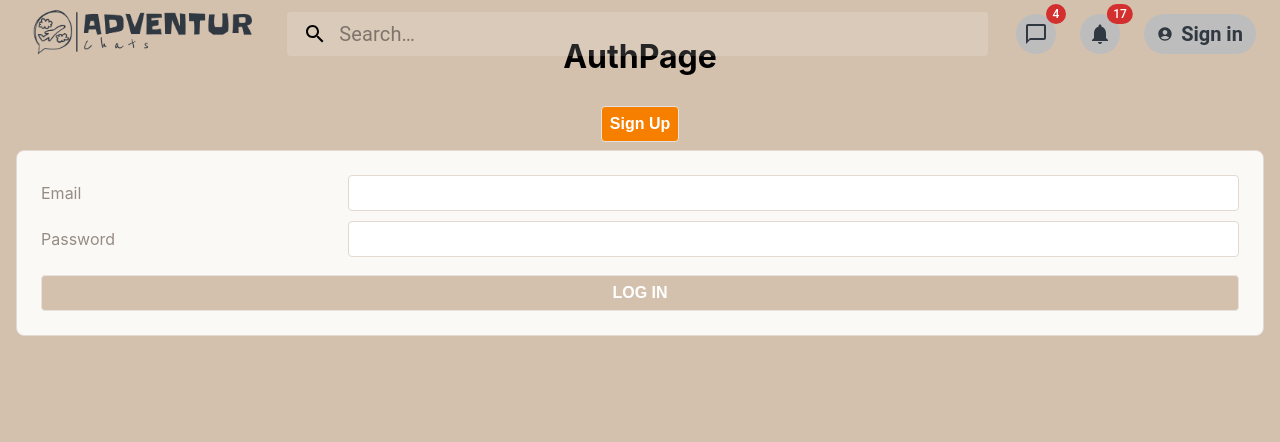
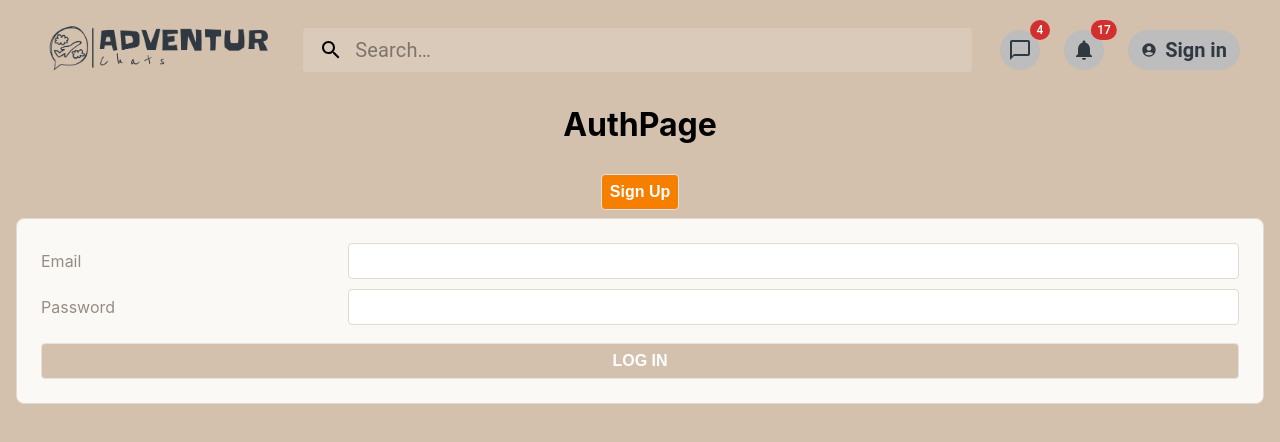
Before and after one commit to malcmiller/adventure-chats-revamped, a React (Create React App) app: page /login in a window 1280 px wide. Shown: the top 442 px of the page. Built offline with nearby package versions, Linux system fonts and the light colour scheme.

Commit message:
navbar redirects back to previous page

```diff
--- a/src/components/LoginForm/LoginForm.jsx
+++ b/src/components/LoginForm/LoginForm.jsx
@@ -1,4 +1,5 @@
 import { useState } from "react";
+import { useNavigate } from "react-router-dom";
 import * as usersService from "../../utilities/users-service";
 
 export default function LoginForm({ setUser }) {
@@ -7,6 +8,7 @@ export default function LoginForm({ setUser }) {
     password: "",
   });
   const [error, setError] = useState("");
+  const navigate = useNavigate();
 
   function handleChange(evt) {
     setCredentials({ ...credentials, [evt.target.name]: evt.target.value });
@@ -22,6 +24,7 @@ export default function LoginForm({ setUser }) {
       // payload of the JSON Web Token (JWT)
       const user = await usersService.login(credentials);
       setUser(user);
+      navigate(-1);
     } catch {
       setError("Log In Failed - Try Again");
     }
--- a/src/components/NavBar/NavBar.jsx
+++ b/src/components/NavBar/NavBar.jsx
@@ -118,7 +118,7 @@ export default function NavBar({ user, setUser }) {
 
   return (
     <Box sx={{ flexGrow: 1 }}>
-      <AppBar color="transparent" elevation={0}>
+      <AppBar color="transparent" elevation={0} position="sticky">
         <Toolbar>
           <Link to="/">
             <Box
--- a/src/pages/App/App.jsx
+++ b/src/pages/App/App.jsx
@@ -18,6 +18,7 @@ export default function App() {
         <>
           <Routes>
             {/* Route components in here */}
+            <Route path="/" element={<HomePage />} />
             <Route path="/orders/new" element={<NewOrderPage />} />
             <Route path="/orders" element={<OrderHistoryPage />} />
           </Routes>
```
